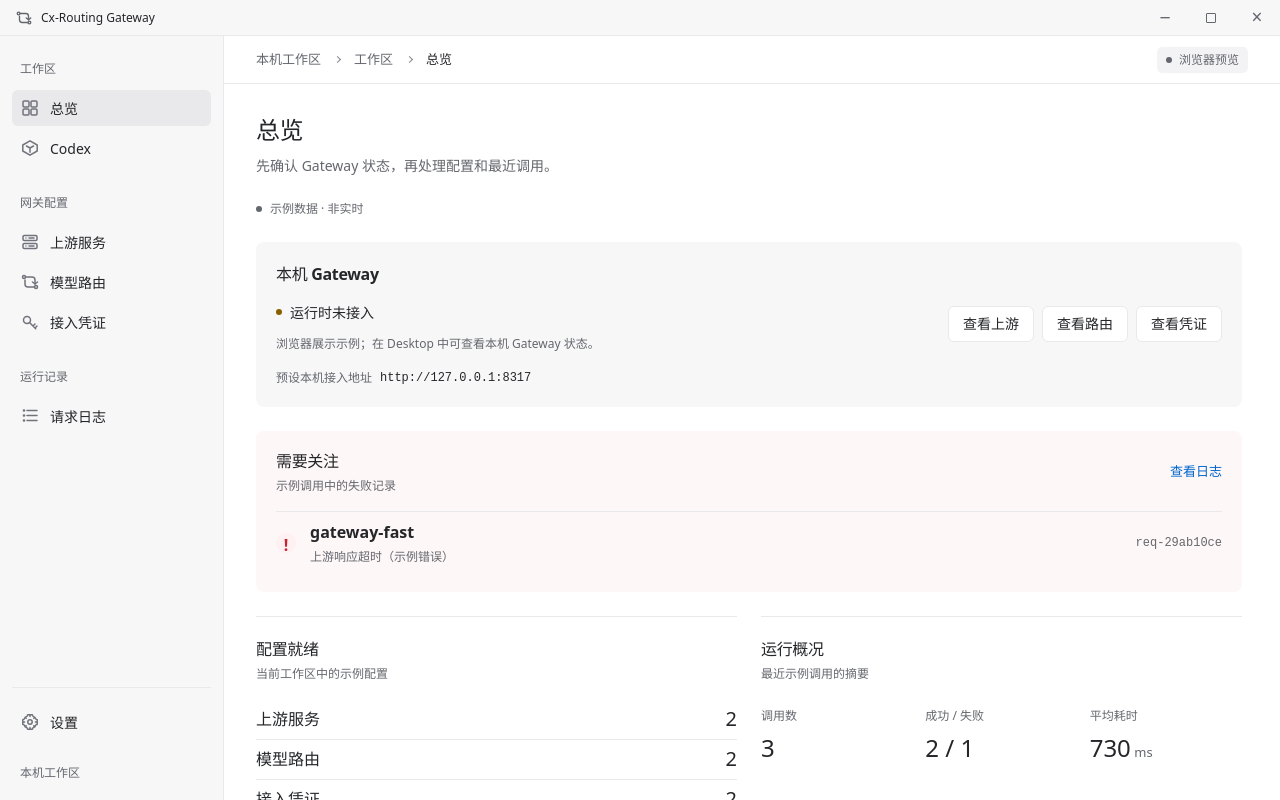
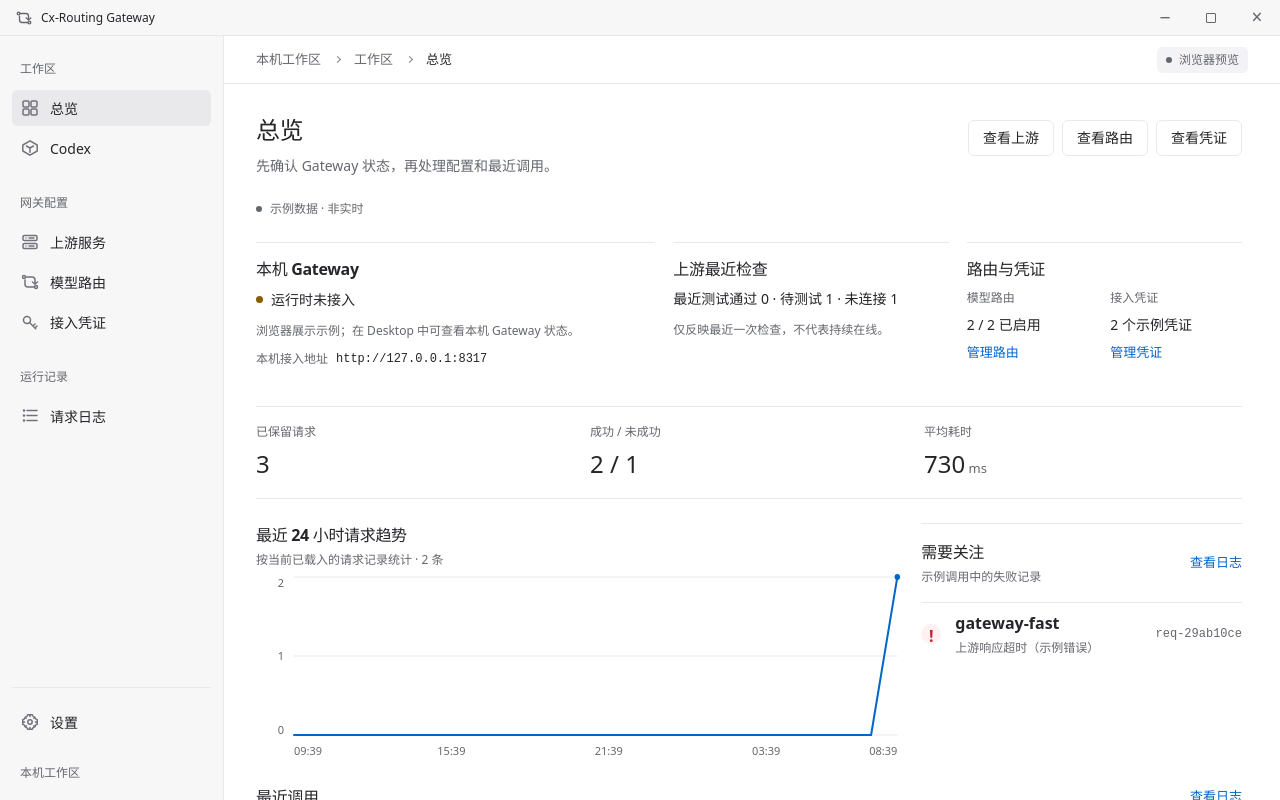
Before and after one commit to AiaiJei/Cx-Routing-Gateway, a React (Vite) app in the folder apps/desktop/: page /#/ in a window 1280 px wide. Built offline with nearby package versions, Linux system fonts and the light colour scheme.

Commit message:
feat: refactor gateway overview dashboard

```diff
--- a/apps/desktop/src/components/OverviewUsageChart.tsx
+++ b/apps/desktop/src/components/OverviewUsageChart.tsx
@@ -6,7 +6,7 @@ import "../styles/overview.css";
 type OverviewUsageChartProps = { logs: Pick<CallLog, "time">[]; nowMs: number; retentionLimit?: number };
 
 const xTickIndices = [0, 6, 12, 18, 23];
-const plot = { x: 48, y: 12, width: 654, height: 158 };
+const plot = { width: 654, height: 158 };
 
 function formatClock(timestamp: number): string {
   return new Intl.DateTimeFormat("zh-CN", { hour: "2-digit", minute: "2-digit" }).format(timestamp);
@@ -32,8 +32,8 @@ export function OverviewUsageChart({ logs, nowMs, retentionLimit }: OverviewUsag
   const yTicks = [0, Math.ceil(maximum / 2), maximum];
   const points = trend.buckets.map((bucket, index) => {
     const x = (index / (trend.buckets.length - 1)) * plot.width;
-    const y = plot.y + plot.height - (bucket.count / maximum) * plot.height;
-    return `${x},${y - plot.y}`;
+    const y = plot.height - (bucket.count / maximum) * plot.height;
+    return `${x},${y}`;
   }).join(" ");
   const accessibleName = `最近 24 小时请求趋势图，共 ${trend.observedCount} 条已记录请求`;
 
@@ -42,7 +42,7 @@ export function OverviewUsageChart({ logs, nowMs, retentionLimit }: OverviewUsag
       <div className="section-heading">
         <div>
           <h2 id="overview-usage-chart-title" className="section-title">最近 24 小时请求趋势</h2>
-          <p className="helper-text">按本机已保留请求记录统计 · {trend.observedCount} 条</p>
+          <p className="helper-text">按当前已载入的请求记录统计 · {trend.observedCount} 条</p>
         </div>
       </div>
       <div className="overview-chart__plot">
@@ -61,6 +61,12 @@ export function OverviewUsageChart({ logs, nowMs, retentionLimit }: OverviewUsag
             );
           })}
           <polyline className="overview-chart__series" points={points} />
+          {trend.buckets.map((bucket, index) => {
+            if (bucket.count === 0) return null;
+            const x = (index / (trend.buckets.length - 1)) * plot.width;
+            const y = plot.height - (bucket.count / maximum) * plot.height;
+            return <circle className="overview-chart__point" key={bucket.startsAt} cx={x} cy={y} r="3" />;
+          })}
         </svg>
       </div>
       <div className="overview-chart__x-axis" aria-hidden="true">
--- a/apps/desktop/src/pages/OverviewPage.tsx
+++ b/apps/desktop/src/pages/OverviewPage.tsx
@@ -2,46 +2,144 @@ import { WorkspaceState } from "../components/WorkspaceState";
 import { Link } from "react-router";
 import { EmptyResult, FixtureNotice, PageHeader } from "../components/PageHeader";
 import { ProtocolFlow } from "../components/ProtocolBadge";
+import { OverviewUsageChart } from "../components/OverviewUsageChart";
 import { useWorkspace } from "../data/use-workspace";
+import "../styles/overview.css";
 
 export function OverviewPage() {
   const { data, error, loading } = useWorkspace();
-  const { gateway, upstreams, routes, logs } = data;
+  const { gateway, upstreams, routes, logs, credentials } = data;
   const succeeded = logs.filter((log) => log.status.startsWith("成功")).length;
-  const failed = logs.length - succeeded;
+  const unsuccessful = logs.length - succeeded;
   const failedLogs = logs.filter((log) => log.status.startsWith("失败"));
-  const timedLogs = logs.filter((log) => log.durationMs !== null);
-  const average = timedLogs.length ? Math.round(timedLogs.reduce((total, log) => total + log.durationMs!, 0) / timedLogs.length) : null;
+  const timedLogs = logs.filter((log) => log.durationMs !== null && Number.isFinite(log.durationMs));
+  const average = timedLogs.length ? Math.round(timedLogs.reduce((total, log) => total + (log.durationMs ?? 0), 0) / timedLogs.length) : null;
   const metrics = gateway.metrics;
+  const totalRequests = metrics?.total ?? logs.length;
+  const successfulRequests = metrics?.completed ?? succeeded;
+  const unsuccessfulRequests = metrics ? metrics.failed + metrics.rejected : unsuccessful;
+  const averageDuration = metrics?.avgDurationMs ?? average;
+  const checkedUpstreams = upstreams.filter((upstream) => upstream.status === "已连接").length;
+  const pendingUpstreams = upstreams.filter((upstream) => upstream.status === "待测试").length;
+  const disconnectedUpstreams = upstreams.filter((upstream) => upstream.status === "未连接").length;
+  const enabledRoutes = routes.filter((route) => route.enabled).length;
+  const activeCredentials = credentials.filter((credential) => credential.status === "运行时").length;
+  const revokedCredentials = credentials.filter((credential) => credential.status === "已撤销").length;
+  const credentialSummary = data.meta.live
+    ? `${activeCredentials} 有效 · ${revokedCredentials} 已撤销`
+    : `${credentials.length} 个示例凭证`;
+  const gatewayStatus = data.meta.live ? gateway.state : "运行时未接入";
+  const gatewayStateTone = !data.meta.live || gateway.state === "未接入" ? "warning" : gateway.state === "运行中" ? "running" : "failed";
+  const gatewayDescription = data.meta.live
+    ? gateway.state === "运行中" ? "本机 Gateway 已通过 Desktop 生命周期启动。" : "请检查 Gateway 运行状态。"
+    : "浏览器展示示例；在 Desktop 中可查看本机 Gateway 状态。";
 
   if (loading || error) return <WorkspaceState title="总览" loading={loading} error={error} />;
 
   return (
     <div className="page-content">
-      <PageHeader title="总览" description="先确认 Gateway 状态，再处理配置和最近调用。" />
+      <PageHeader
+        title="总览"
+        description="先确认 Gateway 状态，再处理配置和最近调用。"
+        action={(
+          <div className="overview-actions" aria-label="快捷操作">
+            <Link to="/upstreams" className="geist-button geist-button--secondary">查看上游</Link>
+            <Link to="/routes" className="geist-button geist-button--secondary">查看路由</Link>
+            <Link to="/credentials" className="geist-button geist-button--secondary">查看凭证</Link>
+          </div>
+        )}
+      />
       <FixtureNotice live={data.meta.live}>{data.meta.live ? "本机运行时数据" : "示例数据 · 非实时"}</FixtureNotice>
-      <section className="overview-hero" aria-labelledby="gateway-status-title">
-        <div className="overview-hero-main">
+
+      <section className="overview-status-grid" aria-label="Gateway 与配置状态">
+        <section className="overview-status overview-status--gateway" aria-labelledby="gateway-status-title">
           <h2 id="gateway-status-title" className="section-title">本机 Gateway</h2>
-          <p className="status-line"><span className="state-dot" />{data.meta.live ? gateway.state : "运行时未接入"}</p>
-          <p className="helper-text">{data.meta.live ? (gateway.state === "运行中" ? "本机 Gateway 已通过 Desktop 生命周期启动。" : "请检查 Gateway 运行状态。") : "浏览器展示示例；在 Desktop 中可查看本机 Gateway 状态。"}</p>
-          <div className="endpoint-inline"><span className="field-label">预设本机接入地址</span><code>{gateway.url}</code></div>
+          <p className="overview-status__value">
+            <span className={`overview-state-dot overview-state-dot--${gatewayStateTone}`} aria-hidden="true" />
+            {gatewayStatus}
+          </p>
+          <p className="helper-text">{gatewayDescription}</p>
+          <div className="endpoint-inline"><span className="field-label">本机接入地址</span><code>{gateway.url}</code></div>
+        </section>
+
+        <section className="overview-status" aria-labelledby="upstream-status-title">
+          <h2 id="upstream-status-title" className="section-title">上游最近检查</h2>
+          <strong>{`最近测试通过 ${checkedUpstreams} · 待测试 ${pendingUpstreams} · 未连接 ${disconnectedUpstreams}`}</strong>
+          <p className="helper-text">仅反映最近一次检查，不代表持续在线。</p>
+        </section>
+
+        <section className="overview-status" aria-labelledby="configuration-status-title">
+          <h2 id="configuration-status-title" className="section-title">路由与凭证</h2>
+          <div className="overview-status__config-summary">
+            <div>
+              <span className="metric-label">模型路由</span>
+              <strong>{`${enabledRoutes} / ${routes.length} 已启用`}</strong>
+              <Link to="/routes" className="quiet-link">管理路由</Link>
+            </div>
+            <div>
+              <span className="metric-label">接入凭证</span>
+              <strong>{credentialSummary}</strong>
+              <Link to="/credentials" className="quiet-link">管理凭证</Link>
+            </div>
+          </div>
+        </section>
+      </section>
+
+      <section className="overview-metrics" aria-labelledby="overview-metrics-title">
+        <h2 id="overview-metrics-title" className="sr-only">运行概况</h2>
+        <div><span className="metric-label">已保留请求</span><strong>{totalRequests}</strong></div>
+        <div><span className="metric-label">成功 / 未成功</span><strong>{`${successfulRequests} / ${unsuccessfulRequests}`}</strong></div>
+        <div>
+          <span className="metric-label">平均耗时</span>
+          <strong>{averageDuration === null ? "—" : <>{averageDuration}<small> ms</small></>}</strong>
         </div>
-        <div className="overview-actions" aria-label="快捷操作"><Link to="/upstreams" className="geist-button geist-button--secondary">查看上游</Link><Link to="/routes" className="geist-button geist-button--secondary">查看路由</Link><Link to="/credentials" className="geist-button geist-button--secondary">查看凭证</Link></div>
       </section>
-      {failedLogs.length > 0 && <section className="attention-panel" aria-labelledby="attention-title"><div className="section-heading"><div><h2 id="attention-title" className="section-title">需要关注</h2><p className="helper-text">{data.meta.live ? "最近失败调用" : "示例调用中的失败记录"}</p></div><Link to="/logs" className="quiet-link">查看日志</Link></div><div className="attention-list">{failedLogs.map((log) => <div className="attention-row" key={log.id}><span className="attention-mark" aria-hidden="true">!</span><div><strong>{log.model}</strong><span className="cell-subtext">{log.error ?? log.status}</span></div><code>{log.id}</code></div>)}</div></section>}
-      <div className="overview-grid">
-        <section className="overview-panel" aria-labelledby="ready-title"><div className="section-heading"><div><h2 id="ready-title" className="section-title">配置就绪</h2><p className="helper-text">{data.meta.live ? "当前本机配置" : "当前工作区中的示例配置"}</p></div></div><div className="ready-list"><Link to="/upstreams"><span>上游服务</span><strong>{upstreams.length}</strong></Link><Link to="/routes"><span>模型路由</span><strong>{routes.length}</strong></Link><Link to="/credentials"><span>接入凭证</span><strong>{data.credentials.length}</strong></Link></div></section>
-        <section className="overview-panel" aria-labelledby="summary-title"><div className="section-heading"><div><h2 id="summary-title" className="section-title">运行概况</h2><p className="helper-text">{metrics ? "本机运行时指标" : "最近示例调用的摘要"}</p></div></div><div className="metric-tray"><div><span className="metric-label">调用数</span><strong>{metrics?.total ?? logs.length}</strong></div><div><span className="metric-label">成功 / 失败</span><strong>{metrics ? `${metrics.completed} / ${metrics.failed}` : `${succeeded} / ${failed}`}</strong></div><div><span className="metric-label">平均耗时</span><strong>{(metrics?.avgDurationMs ?? average) === null ? "-" : <>{metrics?.avgDurationMs ?? average}<small> ms</small></>}</strong></div></div></section>
+
+      <div className="overview-activity-grid">
+        <OverviewUsageChart logs={logs} nowMs={Date.now()} retentionLimit={data.usageRetentionCount} />
+        {failedLogs.length > 0 && (
+          <section className="attention-panel" aria-labelledby="attention-title">
+            <div className="section-heading">
+              <div>
+                <h2 id="attention-title" className="section-title">需要关注</h2>
+                <p className="helper-text">{data.meta.live ? "最近失败调用" : "示例调用中的失败记录"}</p>
+              </div>
+              <Link to="/logs" className="quiet-link">查看日志</Link>
+            </div>
+            <div className="attention-list">
+              {failedLogs.map((log) => (
+                <div className="attention-row" key={log.id}>
+                  <span className="attention-mark" aria-hidden="true">!</span>
+                  <div><strong>{log.model}</strong><span className="cell-subtext">{log.error ?? log.status}</span></div>
+                  <code>{log.id}</code>
+                </div>
+              ))}
+            </div>
+          </section>
+        )}
       </div>
+
       <section className="page-section" aria-labelledby="recent-logs-title">
-        <div className="section-heading"><h2 id="recent-logs-title" className="section-title">最近调用</h2><Link to="/logs" className="quiet-link">查看日志</Link></div>
-        {logs.length ? <div className="table-scroll" role="region" aria-label="最近调用列表" tabIndex={0}><table>
-          <thead><tr><th>请求 ID</th><th>模型</th><th>协议方向</th><th>状态</th><th className="numeric">耗时</th></tr></thead>
-          <tbody>{logs.slice(0, 3).map((log) => (
-            <tr key={log.id}><td><code>{log.id}</code></td><td>{log.model}</td><td><ProtocolFlow value={log.direction} /></td><td><span className={`status-badge ${log.status.startsWith("成功") ? "status-positive" : "status-negative"}`}>{log.status}</span></td><td className="numeric">{log.durationMs === null ? "—" : `${log.durationMs} ms`}</td></tr>
-          ))}</tbody>
-        </table></div> : <EmptyResult>尚无调用记录</EmptyResult>}
+        <div className="section-heading">
+          <h2 id="recent-logs-title" className="section-title">最近调用</h2>
+          <Link to="/logs" className="quiet-link">查看日志</Link>
+        </div>
+        {logs.length ? (
+          <div className="table-scroll" role="region" aria-label="最近调用列表" tabIndex={0}>
+            <table>
+              <thead><tr><th>请求 ID</th><th>模型</th><th>协议方向</th><th>状态</th><th className="numeric">耗时</th></tr></thead>
+              <tbody>{logs.slice(0, 3).map((log) => (
+                <tr key={log.id}>
+                  <td><code>{log.id}</code></td>
+                  <td>{log.model}</td>
+                  <td><ProtocolFlow value={log.direction} /></td>
+                  <td><span className={`status-badge ${log.status.startsWith("成功") ? "status-positive" : "status-negative"}`}>{log.status}</span></td>
+                  <td className="numeric">{log.durationMs === null ? "—" : `${log.durationMs} ms`}</td>
+                </tr>
+              ))}</tbody>
+            </table>
+          </div>
+        ) : <EmptyResult>尚无调用记录</EmptyResult>}
       </section>
     </div>
   );
--- a/apps/desktop/src/styles/app.css
+++ b/apps/desktop/src/styles/app.css
@@ -8,33 +8,12 @@
 .fixture-notice { display: inline-flex; align-items: center; gap: 8px; width: fit-content; margin: 0; color: var(--muted); font-size: 12px; }
 .fixture-notice .state-dot { width: 6px; height: 6px; background: var(--muted); }
 .fixture-notice.live .state-dot { background: var(--positive); }
-.overview-hero { display: grid; grid-template-columns: minmax(0, 1fr) auto; gap: var(--gap); align-items: center; padding: 20px; border-radius: var(--radius-card); background: var(--raised); }
-.overview-hero-main { display: grid; gap: 4px; }
-.status-line { display: flex; align-items: center; gap: 8px; margin: 12px 0 4px; font-size: 14px; font-weight: 500; }
 .helper-text { margin: 4px 0 0; color: var(--muted); font-size: 12px; line-height: 1.5; }
-.endpoint-inline { display: flex; flex-wrap: wrap; align-items: center; gap: 8px; margin-top: 12px; }
 .endpoint-block { display: grid; align-content: start; gap: 7px; }
 .endpoint-block code, .direction-example p { width: fit-content; padding: 7px 10px; border-radius: 5px; background: var(--raised); }
 .page-section { display: grid; gap: 12px; }
 .section-heading { display: flex; align-items: center; justify-content: space-between; gap: 12px; }
-.metric-tray { display: grid; grid-template-columns: repeat(3, minmax(0, 1fr)); gap: 12px; padding: 8px 0; border-radius: 0; background: var(--surface); }
-.metric-tray > div { display: grid; gap: 5px; min-width: 0; }
 .metric-label, .field-label { color: var(--muted); font-size: 12px; }
-.metric-tray strong { font-size: 24px; font-weight: 400; }
-.metric-tray small { color: var(--muted); font-size: 13px; }
-.overview-actions { display: flex; flex-wrap: wrap; justify-content: flex-end; gap: 8px; }
-.attention-panel, .overview-panel { display: grid; align-content: start; gap: 16px; padding: 20px 0; border-top: 1px solid var(--border); }
-.attention-panel { padding: 18px 20px; border: 0; border-radius: var(--radius-card); background: #fdf7f7; }
-.attention-list, .ready-list { display: grid; gap: 8px; }
-.attention-row { display: grid; grid-template-columns: 24px minmax(0, 1fr) auto; gap: 10px; align-items: center; min-height: 42px; padding: 8px 0; border-top: 1px solid var(--border); }
-.attention-mark { display: grid; width: 20px; height: 20px; place-items: center; border-radius: 50%; background: var(--negative-soft); color: var(--negative); font-weight: 600; }
-.attention-row code { color: var(--muted); }
-.overview-grid { display: grid; align-items: start; grid-template-columns: repeat(2, minmax(0, 1fr)); gap: var(--gap); }
-.ready-list { gap: 0; padding: 0; border-radius: var(--radius-card); background: var(--surface); }
-.ready-list a { display: flex; align-items: center; justify-content: space-between; min-height: 40px; padding: 0; border-radius: 0; color: var(--text); text-decoration: none; }
-.ready-list a + a { border-top: 1px solid var(--border); }
-.ready-list a:hover { background: var(--raised); }
-.ready-list strong { font-size: 20px; font-weight: 400; }
 .quiet-link { color: var(--accent); font-size: 13px; text-decoration: none; }
 .toolbar { display: flex; flex-wrap: wrap; align-items: center; gap: 10px; }
 .search-field { display: flex; align-items: center; gap: 8px; width: min(320px, 100%); min-height: 36px; padding: 0 10px; border: 1px solid var(--control); border-radius: var(--radius-control); background: var(--surface); }
@@ -167,11 +146,6 @@ td code, code { font-family: "Geist Mono Variable", "Cascadia Code", monospace;
   .page-content { gap: 18px; }
   .page-header { align-items: flex-start; }
   .page-description { max-width: 48ch; }
-  .overview-hero { grid-template-columns: 1fr; gap: 16px; }
-  .overview-actions { justify-content: flex-start; }
-  .overview-grid { grid-template-columns: 1fr; gap: 16px; }
-  .metric-tray { grid-template-columns: repeat(2, minmax(0, 1fr)); gap: 16px 12px; }
-  .metric-tray > div:last-child { grid-column: 1 / -1; }
   .toolbar { align-items: stretch; }
   .search-field { width: 100%; }
   .result-count { align-self: center; }
@@ -260,7 +234,6 @@ td.row-actions-cell { white-space: nowrap; }
 .settings-update-message { width: 100%; margin: 0; }
 .app-version { font-size: 16px; font-weight: 500; margin: 0; }
 @media (max-width: 1100px) {
-  .overview-grid { grid-template-columns: 1fr; }
   .setting-row-editable { grid-template-columns: minmax(140px, 1fr) minmax(120px, 200px) auto; }
 }
 @media (max-width: 600px) {
@@ -270,12 +243,9 @@ td.row-actions-cell { white-space: nowrap; }
   .modal-close { min-width: 44px; }
   .geist-input, .search-field, .search-field .geist-input { min-height: 44px; }
   .setting-row-editable { grid-template-columns: 1fr; }
-  .attention-row { grid-template-columns: 20px minmax(0, 1fr); }
-  .attention-row code { grid-column: 2; overflow-wrap: anywhere; }
   .priority-row { align-items: start; flex-wrap: wrap; }
   .priority-row > span { overflow-wrap: anywhere; }
   .form-actions { flex-wrap: wrap; }
-  .overview-actions .geist-button { flex-grow: 1; }
 }
 
 /* Dense data remains readable inside the local scroll region at narrow widths. */
--- a/apps/desktop/src/styles/overview.css
+++ b/apps/desktop/src/styles/overview.css
@@ -1,11 +1,53 @@
+.overview-status-grid { display: grid; grid-template-columns: minmax(0, 1.45fr) repeat(2, minmax(0, 1fr)); gap: 18px; align-items: start; }
+.overview-status { display: grid; align-content: start; gap: 8px; min-width: 0; padding: 14px 0; border-top: 1px solid var(--border); }
+.overview-status strong { font-size: 14px; font-weight: 500; line-height: 1.45; overflow-wrap: anywhere; }
+.overview-status__config-summary { display: grid; grid-template-columns: repeat(2, minmax(0, 1fr)); gap: 12px; min-width: 0; }
+.overview-status__config-summary > div { display: grid; align-content: start; gap: 8px; min-width: 0; }
+.overview-status__value { display: flex; align-items: center; gap: 8px; margin: 0; font-size: 14px; font-weight: 500; }
+.overview-state-dot { width: 7px; height: 7px; flex: 0 0 auto; border-radius: 50%; background: var(--warning); }
+.overview-state-dot--running { background: var(--positive); }
+.overview-state-dot--failed { background: var(--negative); }
+.endpoint-inline { display: flex; flex-wrap: wrap; align-items: center; gap: 8px; margin-top: 2px; }
+.endpoint-inline code { overflow-wrap: anywhere; }
+.overview-actions { display: flex; flex-wrap: wrap; justify-content: flex-start; gap: 8px; margin-top: 4px; }
+.overview-metrics { display: grid; grid-template-columns: repeat(3, minmax(0, 1fr)); gap: 16px; padding: 16px 0; border-block: 1px solid var(--border); }
+.overview-metrics > div { display: grid; gap: 5px; min-width: 0; }
+.overview-metrics strong { font-size: 24px; font-weight: 400; }
+.overview-metrics small { color: var(--muted); font-size: 13px; }
+.overview-activity-grid { display: grid; grid-template-columns: minmax(0, 2fr) minmax(250px, 1fr); gap: 24px; align-items: start; }
+.attention-panel { display: grid; align-content: start; gap: 16px; min-width: 0; padding: 16px 0; border-top: 1px solid var(--border); }
+.attention-list { display: grid; gap: 8px; }
+.attention-row { display: grid; grid-template-columns: 24px minmax(0, 1fr) auto; gap: 10px; align-items: center; min-height: 42px; padding: 8px 0; border-top: 1px solid var(--border); }
+.attention-mark { display: grid; width: 20px; height: 20px; place-items: center; border-radius: 50%; background: var(--negative-soft); color: var(--negative); font-weight: 600; }
+.attention-row code { max-width: 100%; color: var(--muted); overflow-wrap: anywhere; }
 .overview-chart { display: grid; gap: 8px; min-width: 0; }
 .overview-chart__plot { display: grid; grid-template-columns: 28px minmax(0, 1fr); gap: 10px; align-items: start; min-width: 0; }
 .overview-chart__y-axis { display: flex; height: 158px; flex-direction: column; justify-content: space-between; color: var(--muted); font-size: 11px; font-variant-numeric: tabular-nums; line-height: 1; text-align: right; }
 .overview-chart__svg { display: block; width: 100%; height: 158px; overflow: visible; }
 .overview-chart__grid line { stroke: var(--border); stroke-width: 1; vector-effect: non-scaling-stroke; }
 .overview-chart__series { fill: none; stroke: var(--accent); stroke-linecap: round; stroke-linejoin: round; stroke-width: 2; vector-effect: non-scaling-stroke; }
+.overview-chart__point { fill: var(--accent); vector-effect: non-scaling-stroke; }
 .overview-chart__x-axis { position: relative; height: 18px; margin-left: 38px; color: var(--muted); font-size: 11px; font-variant-numeric: tabular-nums; white-space: nowrap; }
 .overview-chart__time { position: absolute; transform: translateX(-50%); }
 .overview-chart__time--start { transform: none; }
 .overview-chart__time--end { transform: translateX(-100%); }
 .overview-chart__retention { margin: 0; color: var(--warning); font-size: 12px; line-height: 1.45; }
+
+@media (max-width: 1100px) {
+  .overview-status-grid { grid-template-columns: repeat(2, minmax(0, 1fr)); }
+  .overview-status--configuration { grid-column: 1 / -1; }
+}
+
+@media (max-width: 760px) {
+  .overview-status-grid { grid-template-columns: minmax(0, 1fr); }
+  .overview-metrics { grid-template-columns: repeat(2, minmax(0, 1fr)); gap: 16px 12px; }
+  .overview-metrics > div:last-child { grid-column: 1 / -1; }
+  .overview-status--configuration { grid-column: auto; }
+  .overview-activity-grid { grid-template-columns: minmax(0, 1fr); gap: 18px; }
+  .overview-actions .geist-button { flex-grow: 1; }
+}
+
+@media (max-width: 600px) {
+  .attention-row { grid-template-columns: 20px minmax(0, 1fr); }
+  .attention-row code { grid-column: 2; }
+}
```
Also changed, not shown: 3 other files (tests, documents, lock files or other folders). Lines whose indentation alone changed are shown as unchanged.
